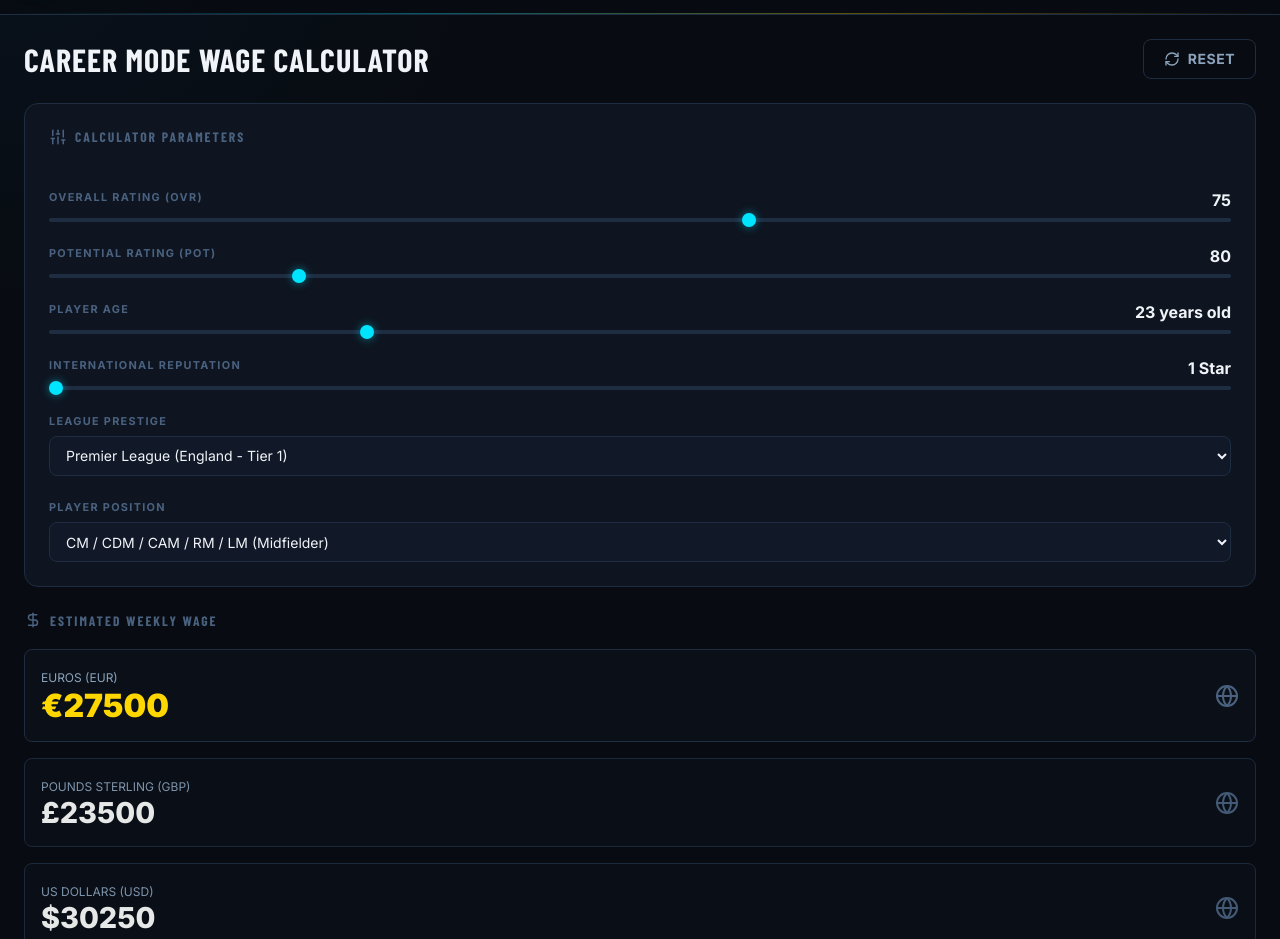
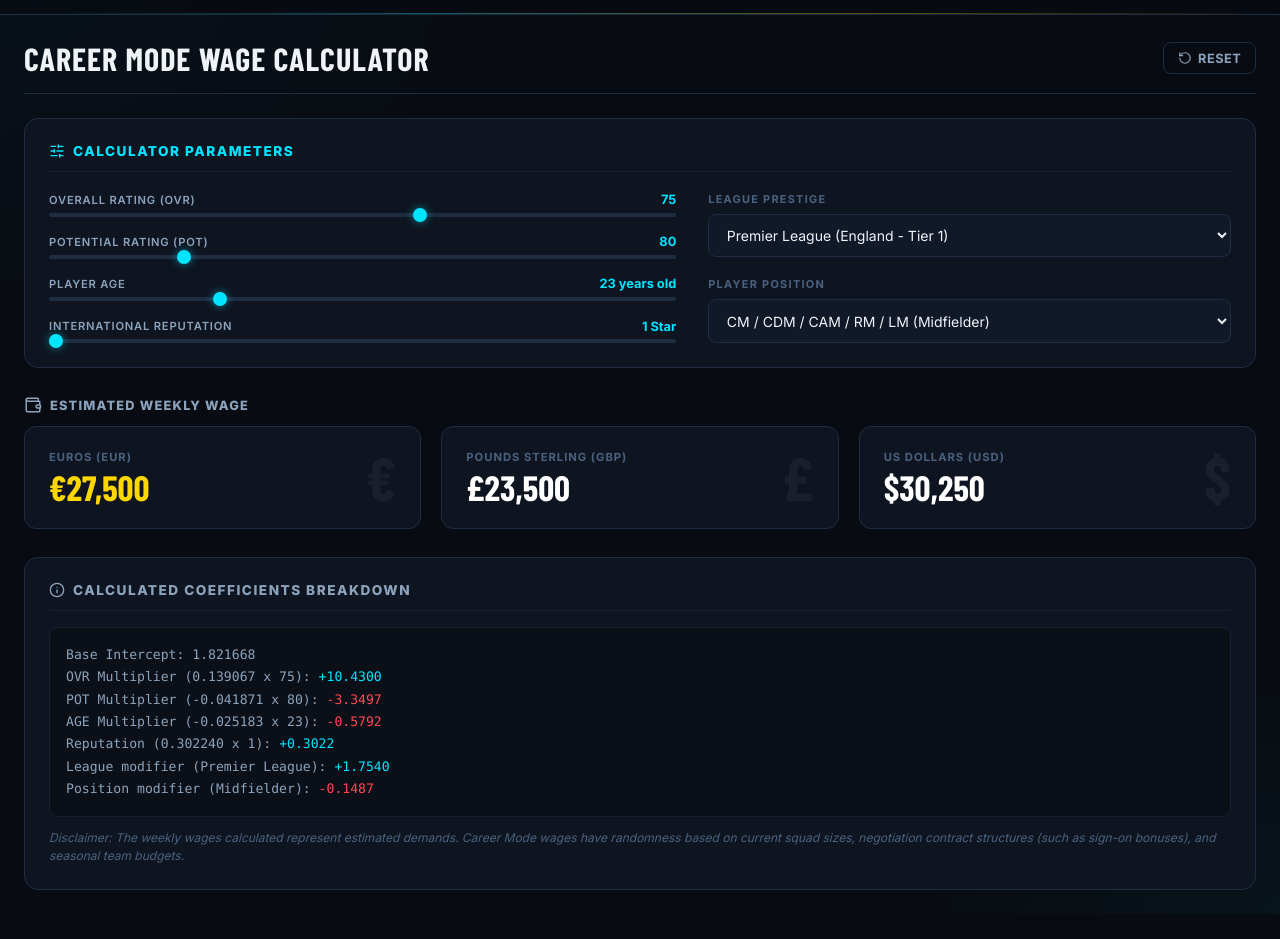
Before and after one commit to FdLann/ea-fc24-scouting-tool, a Next.js app: page /wage-calculator in a window 1280 px wide. Shown: the part 53-992 px from the top of the page. After the commit the page ends 967 px from the top, so only its background shows below. Built offline with nearby package versions, Linux system fonts and the light colour scheme; a web font is replaced by a local one.

Commit message:
Redesign Wage Calculator page to match mockup design 1:1

```diff
--- a/src/app/globals.css
+++ b/src/app/globals.css
@@ -825,3 +825,64 @@ input[type="range"]::-webkit-slider-thumb:hover { transform: scale(1.25); }
   font-weight: 800;
   font-variant-numeric: tabular-nums;
 }
+
+/* --- WAGE CALCULATOR PAGE MOCKUP STYLES --- */
+.calc-header-bar {
+  display: flex;
+  justify-content: space-between;
+  align-items: center;
+  margin-bottom: 1.5rem;
+  padding-bottom: 1rem;
+  border-bottom: 1px solid var(--border-color);
+  flex-wrap: wrap;
+  gap: 1rem;
+}
+
+.calc-params-grid {
+  display: grid;
+  grid-template-columns: 1.2fr 1fr;
+  gap: 2rem;
+}
+
+@media (max-width: 850px) {
+  .calc-params-grid {
+    grid-template-columns: 1fr;
+    gap: 1.5rem;
+  }
+}
+
+.currency-cards-grid {
+  display: grid;
+  grid-template-columns: repeat(3, 1fr);
+  gap: 1.25rem;
+  margin-top: 0.75rem;
+}
+
+@media (max-width: 768px) {
+  .currency-cards-grid {
+    grid-template-columns: 1fr;
+    gap: 0.875rem;
+  }
+}
+
+.currency-card {
+  background: var(--bg-card);
+  border: 1px solid var(--border-color);
+  border-radius: 12px;
+  padding: 1.25rem 1.5rem;
+  display: flex;
+  justify-content: space-between;
+  align-items: center;
+  position: relative;
+  overflow: hidden;
+}
+
+.currency-symbol-watermark {
+  font-family: var(--font-display);
+  font-size: 3.8rem;
+  font-weight: 900;
+  color: rgba(255, 255, 255, 0.05);
+  line-height: 1;
+  user-select: none;
+  pointer-events: none;
+}
--- a/src/app/wage-calculator/page.tsx
+++ b/src/app/wage-calculator/page.tsx
@@ -2,8 +2,7 @@
 
 import { useState, useEffect } from 'react';
 import {
-  Calculator, DollarSign, Info, Sliders, RefreshCw,
-  TrendingUp, Award, Shield, User, Globe
+  SlidersHorizontal, Wallet, Info, RotateCcw
 } from 'lucide-react';
 import { calculateEstimatedWage } from '@/lib/wageCalculator';
 
@@ -38,11 +37,12 @@ export default function WageCalculatorPage() {
     setPosition('CM');
   };
 
-  // Conversions for typical currencies
+  // Conversions for typical currencies with realistic rounding
   const formatCurrency = (val: number, symbol: string, factor: number) => {
     const converted = val * factor;
     if (converted >= 1000) {
-      return `${symbol}${Math.round(converted / 250) * 250}`; // round to nearest 250 for realistic feel
+      const rounded = Math.round(converted / 250) * 250;
+      return `${symbol}${rounded.toString().replace(/\B(?=(\d{3})+(?!\d))/g, ",")}`;
     }
     return `${symbol}${Math.round(converted)}`;
   };
@@ -75,30 +75,42 @@ export default function WageCalculatorPage() {
 
   return (
     <div className="content-area">
-      <div className="page-header">
-        <h1 className="page-title">Career Mode Wage Calculator</h1>
-        <button className="btn btn-secondary" onClick={handleReset}>
-          <RefreshCw size={16} />
-          <span>Reset</span>
+
+      {/* Title & Reset Button Bar */}
+      <div className="calc-header-bar">
+        <h1 className="page-title" style={{ margin: 0 }}>
+          CAREER MODE WAGE CALCULATOR
+        </h1>
+        <button
+          className="btn btn-secondary btn-sm"
+          onClick={handleReset}
+          style={{ gap: '0.4rem', padding: '0.45rem 0.85rem' }}
+        >
+          <RotateCcw size={14} />
+          <span>RESET</span>
         </button>
       </div>
 
-      <div style={{ display: 'grid', gridTemplateColumns: '1fr', gap: '2rem' }}>
-        {/* Responsive Grid layout */}
-        <div style={{ display: 'grid', gridTemplateColumns: '1fr' }} className="player-detail-container">
+      <div style={{ display: 'flex', flexDirection: 'column', gap: '1.75rem' }}>
 
-          {/* Inputs Panel */}
-          <div className="stats-card" style={{ display: 'flex', flexDirection: 'column', gap: '1.5rem' }}>
-            <h3 className="stats-card-title">
-              <Sliders size={18} />
-              Calculator Parameters
-            </h3>
+        {/* PARAMETERS CARD */}
+        <div className="stats-card">
+          <div style={{ display: 'flex', alignItems: 'center', gap: '0.5rem', borderBottom: '1px solid var(--border-subtle)', paddingBottom: '0.75rem', marginBottom: '1.25rem' }}>
+            <SlidersHorizontal size={16} style={{ color: 'var(--accent-blue)' }} />
+            <span style={{ fontSize: '0.85rem', fontWeight: '800', letterSpacing: '1.5px', textTransform: 'uppercase', color: 'var(--accent-blue)' }}>
+              CALCULATOR PARAMETERS
+            </span>
+          </div>
 
-            {/* Overall Rating Slider */}
-            <div className="filter-group">
-              <div style={{ display: 'flex', justifyContent: 'space-between' }}>
-                <label className="filter-label">Overall Rating (OVR)</label>
-                <strong>{overall}</strong>
+          <div className="calc-params-grid">
+            {/* Left Column: Sliders */}
+            <div style={{ display: 'flex', flexDirection: 'column', gap: '1.1rem' }}>
+
+              {/* Overall */}
+              <div className="skill-slider-row">
+                <div className="skill-slider-header">
+                  <span className="skill-slider-label">OVERALL RATING (OVR)</span>
+                  <span className="skill-slider-value">{overall}</span>
                 </div>
                 <input
                   type="range"
@@ -108,20 +120,16 @@ export default function WageCalculatorPage() {
                   onChange={(e) => {
                     const ovr = parseInt(e.target.value, 10);
                     setOverall(ovr);
-                  // Ensure potential is at least equal to overall
-                  if (potential < ovr) {
-                    setPotential(ovr);
-                  }
+                    if (potential < ovr) setPotential(ovr);
                   }}
-                style={{ width: '100%' }}
                 />
               </div>
 
-            {/* Potential Rating Slider */}
-            <div className="filter-group">
-              <div style={{ display: 'flex', justifyContent: 'space-between' }}>
-                <label className="filter-label">Potential Rating (POT)</label>
-                <strong>{potential}</strong>
+              {/* Potential */}
+              <div className="skill-slider-row">
+                <div className="skill-slider-header">
+                  <span className="skill-slider-label">POTENTIAL RATING (POT)</span>
+                  <span className="skill-slider-value">{potential}</span>
                 </div>
                 <input
                   type="range"
@@ -129,15 +137,14 @@ export default function WageCalculatorPage() {
                   max="99"
                   value={potential}
                   onChange={(e) => setPotential(parseInt(e.target.value, 10))}
-                style={{ width: '100%' }}
                 />
               </div>
 
-            {/* Age Slider */}
-            <div className="filter-group">
-              <div style={{ display: 'flex', justifyContent: 'space-between' }}>
-                <label className="filter-label">Player Age</label>
-                <strong>{age} years old</strong>
+              {/* Age */}
+              <div className="skill-slider-row">
+                <div className="skill-slider-header">
+                  <span className="skill-slider-label">PLAYER AGE</span>
+                  <span className="skill-slider-value">{age} years old</span>
                 </div>
                 <input
                   type="range"
@@ -145,15 +152,14 @@ export default function WageCalculatorPage() {
                   max="45"
                   value={age}
                   onChange={(e) => setAge(parseInt(e.target.value, 10))}
-                style={{ width: '100%' }}
                 />
               </div>
 
               {/* International Reputation */}
-            <div className="filter-group">
-              <div style={{ display: 'flex', justifyContent: 'space-between' }}>
-                <label className="filter-label">International Reputation</label>
-                <strong>{rep} Star{rep > 1 ? 's' : ''}</strong>
+              <div className="skill-slider-row">
+                <div className="skill-slider-header">
+                  <span className="skill-slider-label">INTERNATIONAL REPUTATION</span>
+                  <span className="skill-slider-value">{rep} Star{rep > 1 ? 's' : ''}</span>
                 </div>
                 <input
                   type="range"
@@ -161,15 +167,20 @@ export default function WageCalculatorPage() {
                   max="5"
                   value={rep}
                   onChange={(e) => setRep(parseInt(e.target.value, 10))}
-                style={{ width: '100%' }}
                 />
               </div>
 
+            </div>
+
+            {/* Right Column: Dropdowns */}
+            <div style={{ display: 'flex', flexDirection: 'column', gap: '1.25rem' }}>
+
               {/* League Select */}
               <div className="filter-group">
-              <label className="filter-label">League Prestige</label>
+                <label className="filter-label">LEAGUE PRESTIGE</label>
                 <select
                   className="filter-input"
+                  style={{ background: 'var(--bg-input)', padding: '0.7rem 0.85rem' }}
                   value={league}
                   onChange={(e) => setLeague(e.target.value)}
                 >
@@ -189,114 +200,94 @@ export default function WageCalculatorPage() {
 
               {/* Position Select */}
               <div className="filter-group">
-              <label className="filter-label">Player Position</label>
+                <label className="filter-label">PLAYER POSITION</label>
                 <select
                   className="filter-input"
+                  style={{ background: 'var(--bg-input)', padding: '0.7rem 0.85rem' }}
                   value={position}
                   onChange={(e) => setPosition(e.target.value)}
                 >
-                <option value="ST">ST / CF / wingers (Forward - Base)</option>
+                  <option value="ST">ST / CF / LW / RW (Forward - Base)</option>
                   <option value="CM">CM / CDM / CAM / RM / LM (Midfielder)</option>
                   <option value="CB">CB / LB / RB / LWB / RWB (Defender)</option>
                   <option value="GK">GK (Goalkeeper)</option>
                 </select>
               </div>
+
+            </div>
+          </div>
         </div>
 
-          {/* Outputs Panel */}
-          <div style={{ display: 'flex', flexDirection: 'column', gap: '1.5rem' }}>
+        {/* ESTIMATED WEEKLY WAGE SECTION */}
+        <div>
+          <div style={{ display: 'flex', alignItems: 'center', gap: '0.5rem', marginBottom: '0.5rem' }}>
+            <Wallet size={18} style={{ color: 'var(--text-secondary)' }} />
+            <span style={{ fontSize: '0.8rem', fontWeight: '800', letterSpacing: '1.2px', textTransform: 'uppercase', color: 'var(--text-secondary)' }}>
+              ESTIMATED WEEKLY WAGE
+            </span>
+          </div>
 
-            {/* Currency outputs box */}
-            <div className="calculator-box">
-              <h3 className="stats-card-title">
-                <DollarSign size={18} />
-                Estimated Weekly Wage
-              </h3>
-
-              <div style={{ display: 'flex', flexDirection: 'column', gap: '1rem', width: '100%' }}>
-
+          <div className="currency-cards-grid">
             {/* EUR */}
-                <div style={{ display: 'flex', justifyContent: 'space-between', alignItems: 'center', backgroundColor: 'var(--bg-sidebar)', padding: '1rem', borderRadius: '8px', border: '1px solid var(--border-color)' }}>
-                  <div>
-                    <span style={{ fontSize: '0.75rem', textTransform: 'uppercase', color: 'var(--text-secondary)' }}>Euros (EUR)</span>
-                    <h2 style={{ fontSize: '2rem', fontWeight: '900', color: 'var(--accent-gold)' }}>
+            <div className="currency-card">
+              <div style={{ display: 'flex', flexDirection: 'column', gap: '0.35rem' }}>
+                <span className="wage-metric-label">EUROS (EUR)</span>
+                <span className="wage-metric-val text-gold">
                   {formatCurrency(wage, '€', 1.0)}
-                    </h2>
+                </span>
               </div>
-                  <Globe size={24} style={{ color: 'var(--text-muted)' }} />
+              <span className="currency-symbol-watermark">€</span>
             </div>
 
             {/* GBP */}
-                <div style={{ display: 'flex', justifyContent: 'space-between', alignItems: 'center', backgroundColor: 'var(--bg-sidebar)', padding: '1rem', borderRadius: '8px', border: '1px solid var(--border-color)', opacity: 0.9 }}>
-                  <div>
-                    <span style={{ fontSize: '0.75rem', textTransform: 'uppercase', color: 'var(--text-secondary)' }}>Pounds Sterling (GBP)</span>
-                    <h2 style={{ fontSize: '1.8rem', fontWeight: '800', color: 'white' }}>
+            <div className="currency-card">
+              <div style={{ display: 'flex', flexDirection: 'column', gap: '0.35rem' }}>
+                <span className="wage-metric-label">POUNDS STERLING (GBP)</span>
+                <span className="wage-metric-val" style={{ color: '#FFFFFF' }}>
                   {formatCurrency(wage, '£', 0.85)}
-                    </h2>
+                </span>
               </div>
-                  <Globe size={24} style={{ color: 'var(--text-muted)' }} />
+              <span className="currency-symbol-watermark">£</span>
             </div>
 
             {/* USD */}
-                <div style={{ display: 'flex', justifyContent: 'space-between', alignItems: 'center', backgroundColor: 'var(--bg-sidebar)', padding: '1rem', borderRadius: '8px', border: '1px solid var(--border-color)', opacity: 0.9 }}>
-                  <div>
-                    <span style={{ fontSize: '0.75rem', textTransform: 'uppercase', color: 'var(--text-secondary)' }}>US Dollars (USD)</span>
-                    <h2 style={{ fontSize: '1.8rem', fontWeight: '800', color: 'white' }}>
+            <div className="currency-card">
+              <div style={{ display: 'flex', flexDirection: 'column', gap: '0.35rem' }}>
+                <span className="wage-metric-label">US DOLLARS (USD)</span>
+                <span className="wage-metric-val" style={{ color: '#FFFFFF' }}>
                   {formatCurrency(wage, '$', 1.10)}
-                    </h2>
+                </span>
               </div>
-                  <Globe size={24} style={{ color: 'var(--text-muted)' }} />
+              <span className="currency-symbol-watermark">$</span>
+            </div>
+          </div>
+        </div>
+
+        {/* CALCULATED COEFFICIENTS BREAKDOWN */}
+        <div className="stats-card">
+          <div style={{ display: 'flex', alignItems: 'center', gap: '0.5rem', borderBottom: '1px solid var(--border-subtle)', paddingBottom: '0.75rem', marginBottom: '1rem' }}>
+            <Info size={16} style={{ color: 'var(--text-secondary)' }} />
+            <span style={{ fontSize: '0.85rem', fontWeight: '800', letterSpacing: '1.5px', textTransform: 'uppercase', color: 'var(--text-secondary)' }}>
+              CALCULATED COEFFICIENTS BREAKDOWN
+            </span>
+          </div>
+
+          <div className="math-breakdown-code" style={{ marginTop: 0 }}>
+            <div>Base Intercept: 1.821668</div>
+            <div>OVR Multiplier (0.139067 x {overall}): <span style={{ color: 'var(--accent-blue)' }}>+{(0.139067 * overall).toFixed(4)}</span></div>
+            <div>POT Multiplier (-0.041871 x {potential}): <span style={{ color: 'var(--accent-red)' }}>-{(0.041871 * potential).toFixed(4)}</span></div>
+            <div>AGE Multiplier (-0.025183 x {age}): <span style={{ color: 'var(--accent-red)' }}>-{(0.025183 * age).toFixed(4)}</span></div>
+            <div>Reputation (0.302240 x {rep}): <span style={{ color: 'var(--accent-blue)' }}>+{(0.302240 * rep).toFixed(4)}</span></div>
+            <div>League modifier ({league}): <span style={{ color: 'var(--accent-blue)' }}>+{getLeagueMod(league).toFixed(4)}</span></div>
+            <div>Position modifier ({getPositionLabel(position)}): <span style={{ color: getPositionMod(position) < 0 ? 'var(--accent-red)' : 'var(--text-secondary)' }}>{getPositionMod(position).toFixed(4)}</span></div>
+          </div>
+
+          <p className="calc-disclaimer-text">
+            Disclaimer: The weekly wages calculated represent estimated demands. Career Mode wages have randomness based on current squad sizes, negotiation contract structures (such as sign-on bonuses), and seasonal team budgets.
+          </p>
         </div>
 
       </div>
     </div>
-
-            {/* Calculations Panel */}
-            <div className="stats-card">
-              <h3 className="stats-card-title">
-                <Info size={16} />
-                Calculated Coefficients Breakdown
-              </h3>
-              <div className="calc-breakdown" style={{ marginTop: '0', paddingTop: '0', borderTop: 'none' }}>
-                <div className="calc-breakdown-row">
-                  <span>Base Intercept:</span>
-                  <span className="calc-breakdown-val">1.821668</span>
-                </div>
-                <div className="calc-breakdown-row">
-                  <span>OVR Multiplier (0.139067 x {overall}):</span>
-                  <span className="calc-breakdown-val">+{(0.139067 * overall).toFixed(4)}</span>
-                </div>
-                <div className="calc-breakdown-row">
-                  <span>POT Multiplier (-0.041871 x {potential}):</span>
-                  <span className="calc-breakdown-val" style={{ color: 'var(--accent-red)' }}>-{(0.041871 * potential).toFixed(4)}</span>
-                </div>
-                <div className="calc-breakdown-row">
-                  <span>AGE Multiplier (-0.025183 x {age}):</span>
-                  <span className="calc-breakdown-val" style={{ color: 'var(--accent-red)' }}>-{(0.025183 * age).toFixed(4)}</span>
-                </div>
-                <div className="calc-breakdown-row">
-                  <span>Reputation (0.302240 x {rep}):</span>
-                  <span className="calc-breakdown-val">+{(0.302240 * rep).toFixed(4)}</span>
-                </div>
-                <div className="calc-breakdown-row">
-                  <span>League modifier ({league}):</span>
-                  <span className="calc-breakdown-val">+{getLeagueMod(league).toFixed(4)}</span>
-                </div>
-                <div className="calc-breakdown-row">
-                  <span>Position modifier ({getPositionLabel(position)}):</span>
-                  <span className="calc-breakdown-val">{getPositionMod(position).toFixed(4)}</span>
-                </div>
-              </div>
-
-              <div className="calc-disclaimer" style={{ marginTop: '1.5rem' }}>
-                Disclaimer: The weekly wages calculated represent estimated demands. Career Mode wages have randomness based on current squad sizes, negotiation contract structures (such as sign-on bonuses), and seasonal team budgets.
-              </div>
-            </div>
-
-          </div>
-
-        </div>
-      </div>
-    </div>
   );
 }
```
Lines whose indentation alone changed are shown as unchanged.
